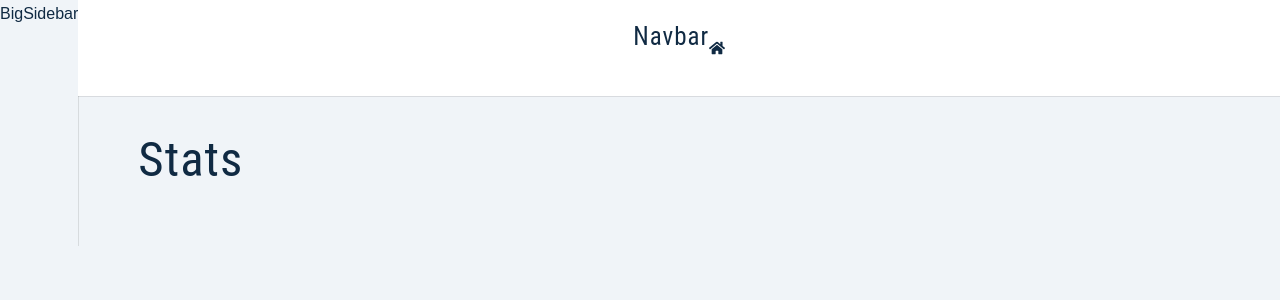
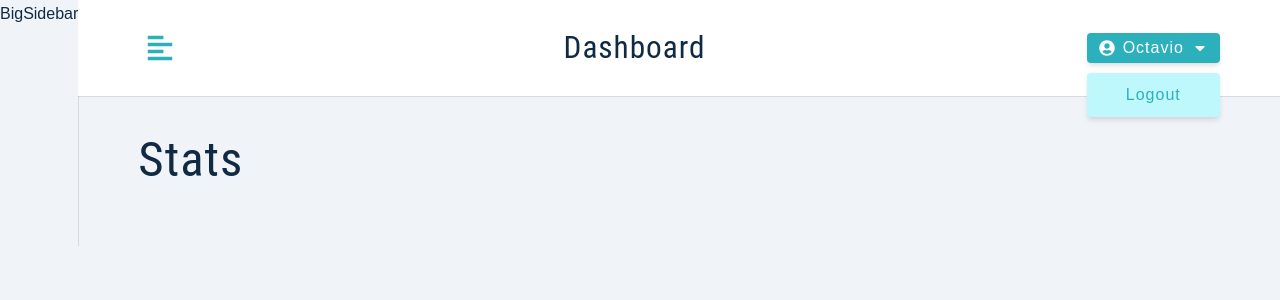
Before and after one commit to tavolafourcade/jobify, a React (Create React App) app in the folder client/: page / in a window 1280 px wide. Shown: the top 300 px of the page. Built offline with nearby package versions, Linux system fonts and the light colour scheme; sample sign-in values are in the browser's storage.

Commit message:
[ ADD ] Navbar structure

```diff
--- a/client/src/components/Navbar.jsx
+++ b/client/src/components/Navbar.jsx
@@ -1,12 +1,45 @@
 import React from 'react'
-import { FaHome } from 'react-icons/fa'
+import { FaAlignLeft, FaUserCircle, FaCaretDown } from 'react-icons/fa'
+// import { useAppContext } from '../context/appContext'
+import Logo from './Logo'
 import Wrapper from '../assets/wrappers/Navbar'
 
 function Navbar() {
   return (
     <Wrapper>
-      <h4>Navbar</h4>
-      <FaHome />
+      <div className="nav-center">
+        <button
+          type="button"
+          className="toggle-btn"
+          onClick={() => console.log('toggle sidebar')}
+        >
+          <FaAlignLeft />
+        </button>
+        <div>
+          <Logo />
+          <h3 className="logo-text">Dashboard</h3>
+        </div>
+        <div className="btn-container">
+          <button
+            type="button"
+            className="btn"
+            onClick={() => console.log('show/hide dropdown')}
+          >
+            <FaUserCircle />
+            Octavio
+            <FaCaretDown />
+          </button>
+          <div className="dropdown show-dropdown">
+            <button
+              type="button"
+              className="dropdown-btn"
+              onClick={() => console.log('logout user')}
+            >
+              Logout
+            </button>
+          </div>
+        </div>
+      </div>
     </Wrapper>
   )
 }
```
